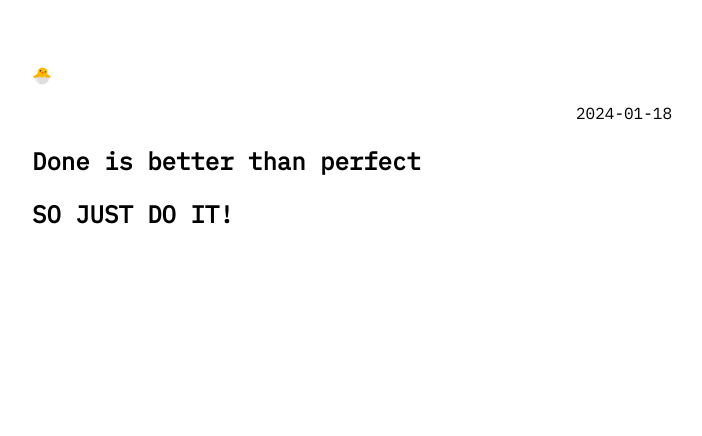
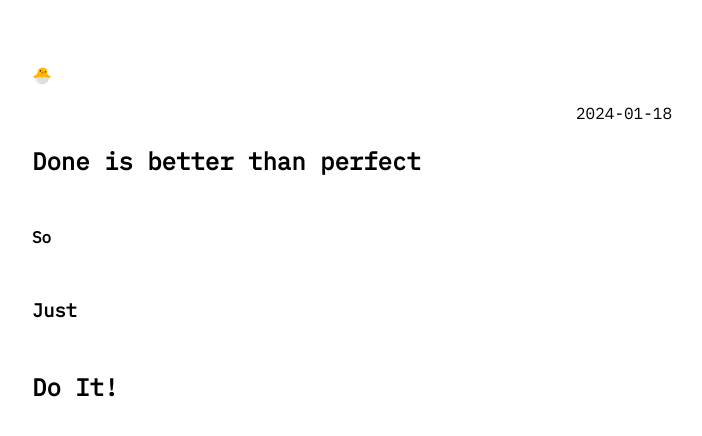
Before and after one commit to prolkh/prolkh.github.io, a Jekyll site: the page built from _posts/2024-01-18-done-is-better-than-perfect.md, in a window 1280 px wide. Shown: the top 436 px of the page, without its empty margins (288-990 px from the left). Built offline with Jekyll 4.4.1, drawn with Linux system fonts in a browser that asks for light colours; comment, search, counter and statistics services are not loaded.

Commit message:
style: Enhance the text for a more powerful impact.

```diff
--- a/_posts/2024-01-18-done-is-better-than-perfect.md
+++ b/_posts/2024-01-18-done-is-better-than-perfect.md
@@ -5,4 +5,6 @@ date: 2024-01-18 13:00:00 +0900
 categories: diary
 ---
 
-# SO JUST DO IT!
+#### So
+### Just
+## Do It!
```
